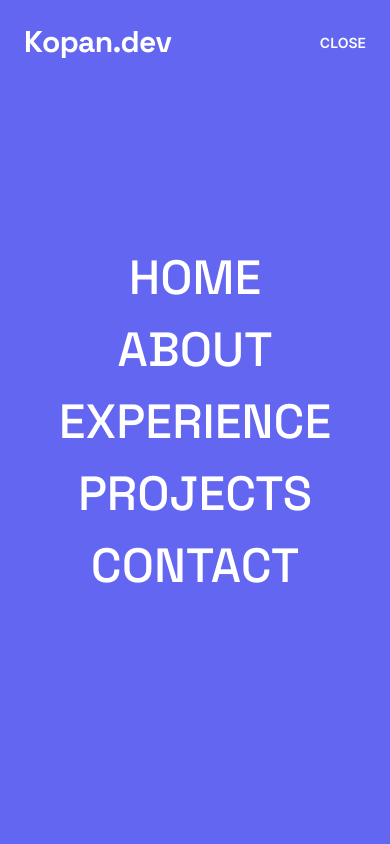
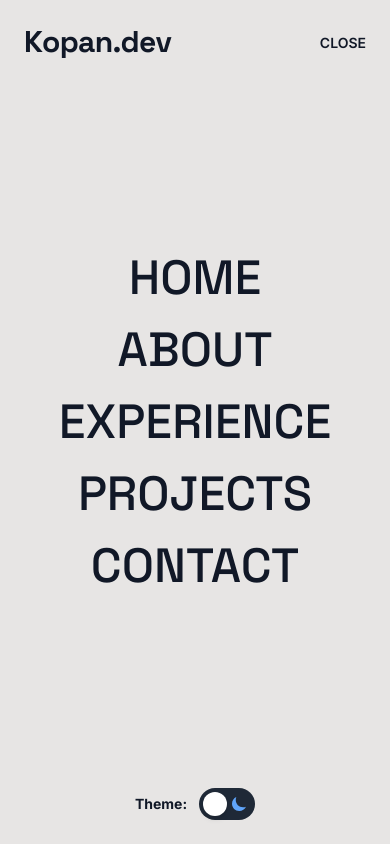
Before and after one commit to masvel-dev/portfolio, a React (Vite) app: page / in a window 390 px wide. Both pictures are taken after a click on the button "MENU". Shown: the top 844 px of the page. Built offline with nearby package versions, Linux system fonts and the light colour scheme.

Commit message:
update mobile menu, fix dark text in footer

```diff
--- a/src/shared/ui/theme-switcher/ThemeSwitcher.tsx
+++ b/src/shared/ui/theme-switcher/ThemeSwitcher.tsx
@@ -9,7 +9,7 @@ export function ThemeSwitcher() {
   return(
     <button
       onClick={toggleTheme}
-      className="relative flex items-center w-14 h-8 bg-gray-800 dark:bg-blue-600/90 rounded-full p-1 transition-colors duration-300 outline-none"
+      className="relative flex items-center w-14 h-8 bg-gray-800 dark:bg-indigo-500 rounded-full p-1 transition-colors duration-300 outline-none"
     >
       <IoSunnySharp size={16} className="absolute left-2 text-yellow-500" />
       <IoMoonSharp size={16} className="absolute right-2 text-blue-400" />
--- a/src/widgets/footer/ui/Footer.tsx
+++ b/src/widgets/footer/ui/Footer.tsx
@@ -23,7 +23,7 @@ export function Footer() {
           <p className="text-sm opacity-80 order-2 sm:order-1">Kopan.dev &copy; {new Date().getFullYear()}. All rights reserved.</p>
 
           <div className="flex items-center gap-4 order-1 sm:order-2">
-            <span className="text-gray-500 text-sm opacity-90 after:content-['—'] after:pl-4 hidden sm:block">Get in touch</span>
+            <span className="text-gray-500 dark:text-gray-300/80 transition-colors duration-300 text-sm opacity-90 after:content-['—'] after:pl-4 hidden sm:block">Get in touch</span>
 
             <nav aria-label="Contact links" className="flex gap-4 sm:gap-3">
               {socialLinks.map(({ href, icon, label, isExternal }) => (
--- a/src/widgets/header/ui/MobileHeader.tsx
+++ b/src/widgets/header/ui/MobileHeader.tsx
@@ -2,6 +2,7 @@ import { useState } from "react";
 import { motion, AnimatePresence } from "framer-motion";
 
 import { Container } from "@/shared/ui/container";
+import { ThemeSwitcher } from "@/shared/ui/theme-switcher/ThemeSwitcher";
 
 import { Logo } from "./Logo";
 
@@ -67,7 +68,7 @@ export const MobileHeader = () => {
                 ease: "easeOut",
                 delay: 0.15,
               }}
-              className="fixed top-6 left-6 text-white z-50"
+              className="fixed top-6 left-6 text-primary z-50 transition-colors duration-300"
             >
               <Logo />
             </motion.div>
@@ -83,10 +84,35 @@ export const MobileHeader = () => {
                 ease: "easeOut",
                 delay: 0.15,
               }}
-              className={`fixed top-9 right-6 text-white z-50 ${MENU_TOGGLE_BUTTON_CLASSES}`}
+              className={`fixed top-9 right-6 text-primary z-50 transition-colors duration-300 ${MENU_TOGGLE_BUTTON_CLASSES}`}
             >
               CLOSE
             </motion.button>
+
+            <motion.div
+              key="theme"
+              initial={{ opacity: 0, y: 10, pointerEvents: "none" }}
+              animate={{ opacity: 1, y: 0, pointerEvents: "auto" }}
+              exit={{
+                opacity: 0,
+                y: 10,
+                pointerEvents: "none",
+                transition: {
+                  duration: 0.3,
+                  ease: "easeOut",
+                  delay: 0,
+                },
+              }}
+              transition={{
+                duration: 0.3,
+                ease: "easeOut",
+                delay: 1.15,
+              }}
+              className="fixed bottom-6 left-0 flex justify-center items-center gap-3 w-full text-white z-50"
+            >
+              <span className="text-primary text-sm font-bold transition-colors duration-300">Theme:</span>
+              <ThemeSwitcher />
+            </motion.div>
           </>
         )}
       </AnimatePresence>
@@ -109,7 +135,7 @@ export const MobileHeader = () => {
                 delay: 0.4,
               },
             }}
-            className="fixed top-0 left-0 w-full h-screen bg-accent z-40 flex flex-col"
+            className="fixed top-0 left-0 w-full h-screen bg-stone-200 dark:bg-indigo-900 z-40 flex flex-col transition-colors duration-300"
           >
             <motion.nav
               variants={containerVariants}
@@ -118,7 +144,7 @@ export const MobileHeader = () => {
               exit="exit"
               className="flex-1 flex items-center justify-center"
             >
-              <ul className="flex flex-col items-center gap-6 text-white font-serif text-5xl font-medium uppercase">
+              <ul className="flex flex-col items-center gap-6">
                 {navItems.map((item) => (
                   <NavItem key={item.href} {...item} onClick={() => setIsOpen(false)} />
                 ))}
@@ -139,7 +165,7 @@ const NavItem = ({ label, href, onClick }: { label: string; href: string; onClic
         onClick={onClick}
         variants={itemVariants}
         transition={{ duration: 0.4, ease: "easeOut" }}
-        className="block"
+        className="block font-serif text-5xl font-medium uppercase text-primary transition-colors duration-300"
       >
         {label}
       </motion.a>
```
